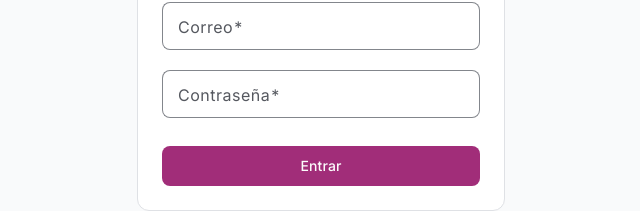
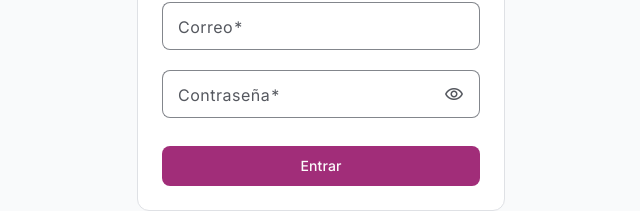
Before and after one commit to Gatumbac/inventory-system, an Angular app in the folder frontend/: page /login in a window 1280 px wide. Shown: the part 350-561 px from the top of the page, without its empty margins (319-959 px from the left). Built offline with nearby package versions, Linux system fonts and the light colour scheme.

Commit message:
feat(frontend): add show password toggle to login

```diff
--- a/frontend/src/app/features/login/login.html
+++ b/frontend/src/app/features/login/login.html
@@ -27,10 +27,22 @@
         <mat-label>Contraseña</mat-label>
         <input
           matInput
-          type="password"
+          [type]="showPassword() ? 'text' : 'password'"
           formControlName="password"
           autocomplete="current-password"
         />
+        <button
+          mat-icon-button
+          matSuffix
+          type="button"
+          (click)="showPassword.set(!showPassword())"
+          [attr.aria-label]="showPassword() ? 'Ocultar contraseña' : 'Mostrar contraseña'"
+          [attr.aria-pressed]="showPassword()"
+        >
+          <mat-icon fontSet="material-symbols-outlined">{{
+            showPassword() ? 'visibility_off' : 'visibility'
+          }}</mat-icon>
+        </button>
         @if (form.controls.password.hasError('required')) {
           <mat-error>La contraseña es obligatoria</mat-error>
         }
--- a/frontend/src/app/features/login/login.scss
+++ b/frontend/src/app/features/login/login.scss
@@ -69,6 +69,18 @@ mat-form-field {
   --mat-form-field-container-vertical-padding: 12px;
 }
 
-button {
+button[type='submit'] {
   margin-top: var(--app-space-2);
 }
+
+button[matSuffix] {
+  --mat-icon-button-state-layer-size: 36px;
+  margin-right: var(--app-space-2);
+  padding: 6px;
+
+  mat-icon {
+    font-size: 20px;
+    width: 20px;
+    height: 20px;
+  }
+}
--- a/frontend/src/app/features/login/login.ts
+++ b/frontend/src/app/features/login/login.ts
@@ -24,6 +24,7 @@ export class Login {
   private readonly router = inject(Router);
 
   protected readonly submitting = signal(false);
+  protected readonly showPassword = signal(false);
   protected readonly form = inject(NonNullableFormBuilder).group({
     email: ['', [Validators.required, Validators.email]],
     password: ['', Validators.required],
```
